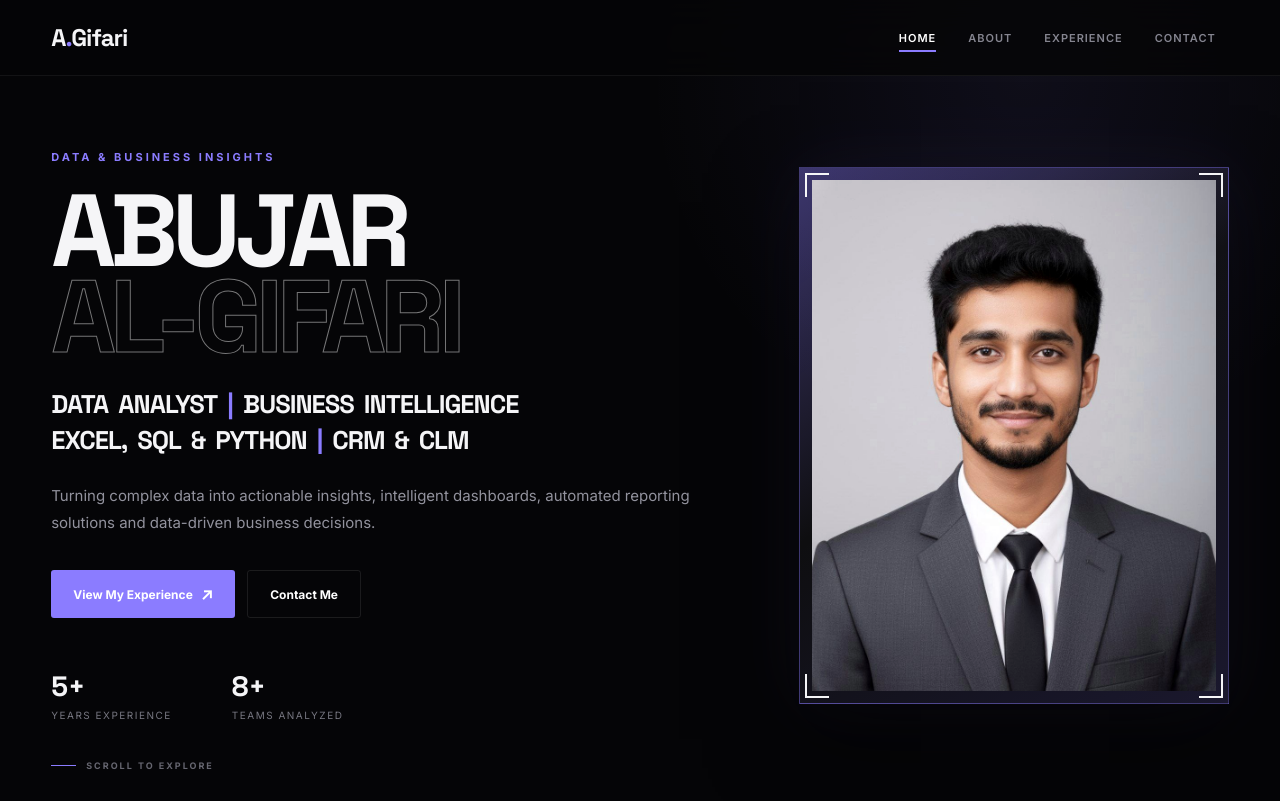
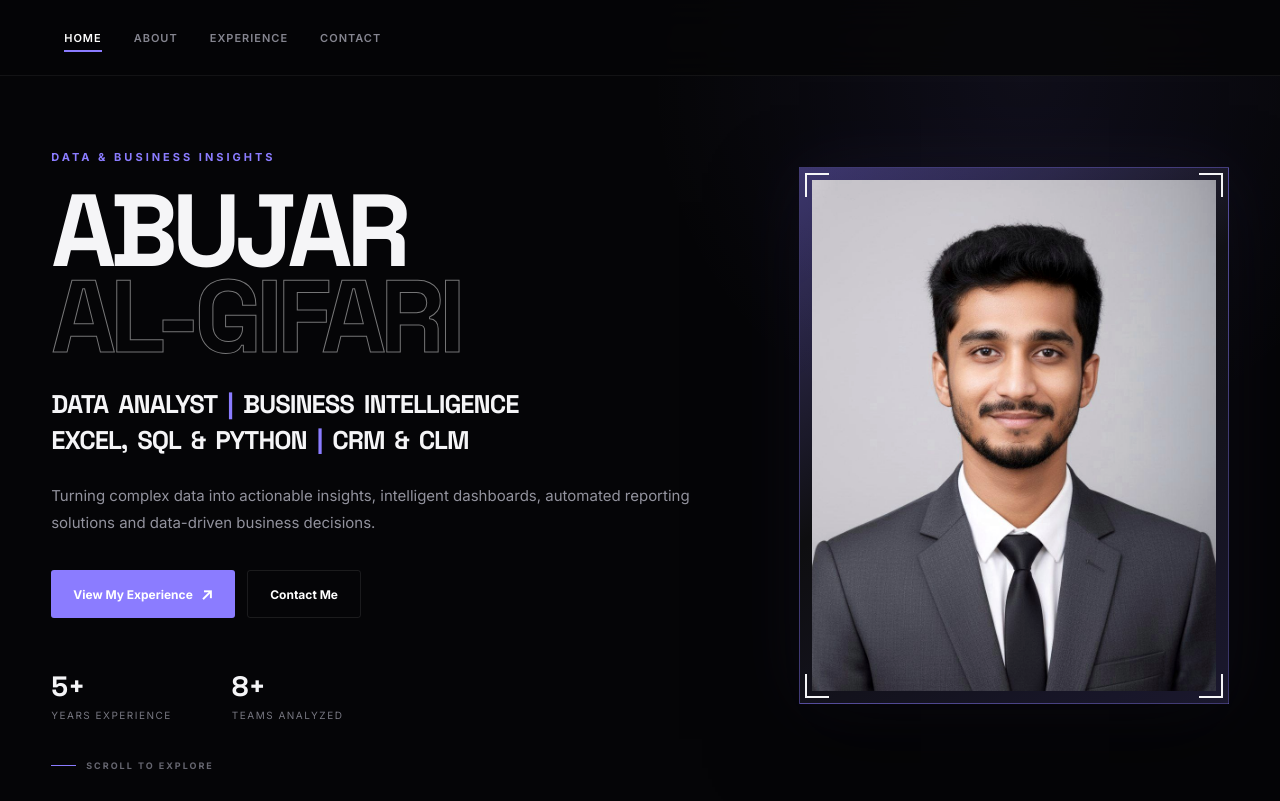
Before and after one commit to Abujar287/abujar-portfolio, a React (Vite) app: page / in a window 1280 px wide. Built offline with nearby package versions, Linux system fonts and the light colour scheme.

Commit message:
Remove A.Gifari logo from navbar

```diff
--- a/src/App.jsx
+++ b/src/App.jsx
@@ -27,9 +27,6 @@ export default function App() {
   return (
     <div className="portfolio">
       <header className="navbar">
-        <div className="logo" onClick={() => scrollTo('home')}>
-          A<span>.</span>Gifari
-        </div>
         <nav className="nav-links" aria-label="Primary">
           {navItems.map((item) => (
             <button
```
